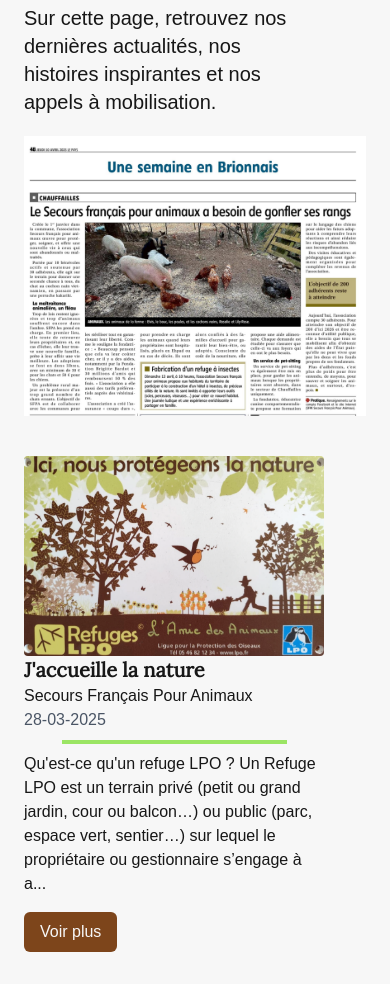
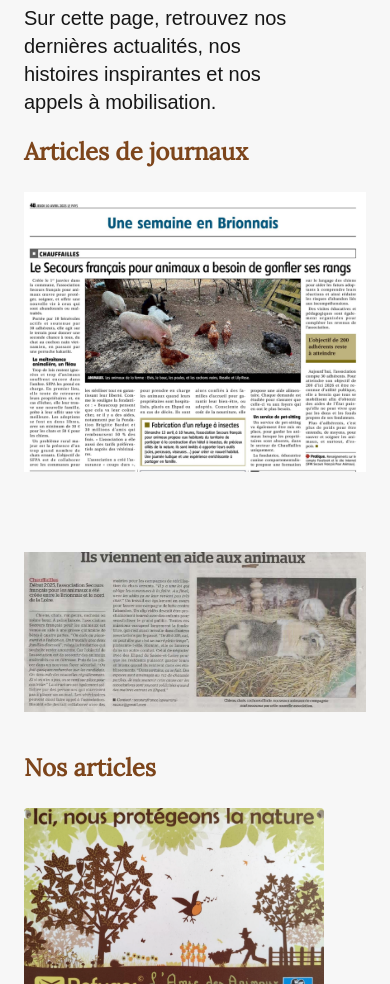
Before and after one commit to Tonyac-create/site, a Next.js app: page /blog in a window 390 px wide. Shown: the part 1000-1984 px from the top of the page. Built offline with nearby package versions, Linux system fonts and the light colour scheme; a web font is replaced by a local one.

Commit message:
add article journaux page blog

```diff
--- a/app/components/BlogPage/HeroSectionBlog.tsx
+++ b/app/components/BlogPage/HeroSectionBlog.tsx
@@ -1,7 +1,11 @@
-import ArticleBlog from "../ArticleBlog";
-import Image from "next/image";
+'use client';
+
+import Image from 'next/image';
+import ArticleBlog from '../ArticleBlog';
+import { useState } from 'react';
 
 export default function HeroSectionBlog() {
+    const [selectedImage, setSelectedImage] = useState<string | null>(null);
 
     return (
         <section>
@@ -9,6 +13,9 @@ export default function HeroSectionBlog() {
             <div className="mx-6 pt-16 lg:mx-28">
                 <h2 className="text-brown text-4xl font-lora font-semibold mb-6">Nos action et initiatives</h2>
                 <p className="text-xl mt-3 mb-5 w-[80%]">Chez Secours Français pour Animaux, nous agissons chaque jour pour secourir, soigner et offrir une nouvelle vie aux animaux en détresse. Sur cette page, retrouvez nos dernières actualités, nos histoires inspirantes et nos appels à mobilisation.</p>
+                <h3 className="text-brown text-2xl font-lora font-semibold mb-6">Articles de journaux</h3>
+                <div className="flex flex-col lg:flex-row gap-10">
+                    <div className="cursor-pointer" onClick={() => setSelectedImage('/article_journal.png')}>
                         <Image
                             src="/article_journal.png"
                             width={400}
@@ -16,8 +23,51 @@ export default function HeroSectionBlog() {
                             priority={true}
                             quality={100}
                             alt='article journal'
-                    className="mb-10 object-contain"
+                            className="mb-10 object-contain hover:opacity-90 transition-opacity"
                         />
+                    </div>
+                    <div className="cursor-pointer" onClick={() => setSelectedImage('/article_journal_2.jpg')}>
+                        <Image
+                            src="/article_journal_2.jpg"
+                            width={400}
+                            height={300}
+                            priority={true}
+                            quality={100}
+                            alt='article journal'
+                            className="mb-10 object-contain hover:opacity-90 transition-opacity"
+                        />
+                    </div>
+                </div>
+
+                {/* Modal pour l'image agrandie */}
+                {selectedImage && (
+                    <div className="fixed inset-0 bg-black bg-opacity-75 flex items-center justify-center z-50 p-4" onClick={() => setSelectedImage(null)}>
+                        <div className="relative max-w-4xl w-full">
+                            <button
+                                onClick={(e) => {
+                                    e.stopPropagation();
+                                    setSelectedImage(null);
+                                }}
+                                className="absolute -top-10 right-0 text-white hover:text-gray-300 text-4xl"
+                                aria-label="Fermer"
+                            >
+                                ×
+                            </button>
+                            <div onClick={(e) => e.stopPropagation()} className="relative">
+                                <Image
+                                    src={selectedImage}
+                                    width={1200}
+                                    height={900}
+                                    quality={100}
+                                    priority={true}
+                                    alt='Article journal agrandi'
+                                    className="w-full h-auto"
+                                />
+                            </div>
+                        </div>
+                    </div>
+                )}
+                <h3 className="text-brown text-2xl font-lora font-semibold mb-6">Nos articles</h3>
                 <ArticleBlog />
             </div>
         </section>
```
Also changed, not shown: public/article_journal_2.jpg (added). Lines whose indentation alone changed are shown as unchanged.
